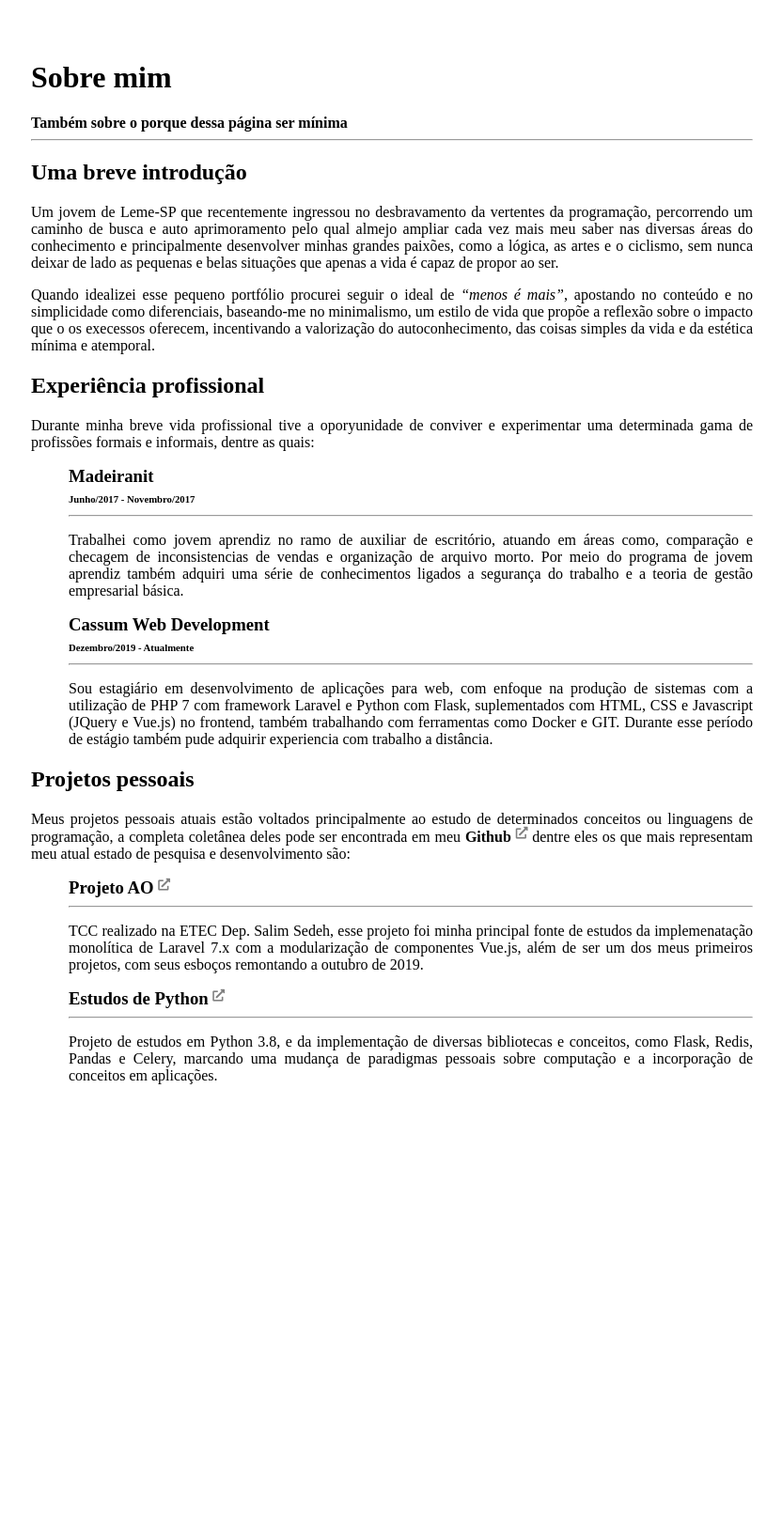
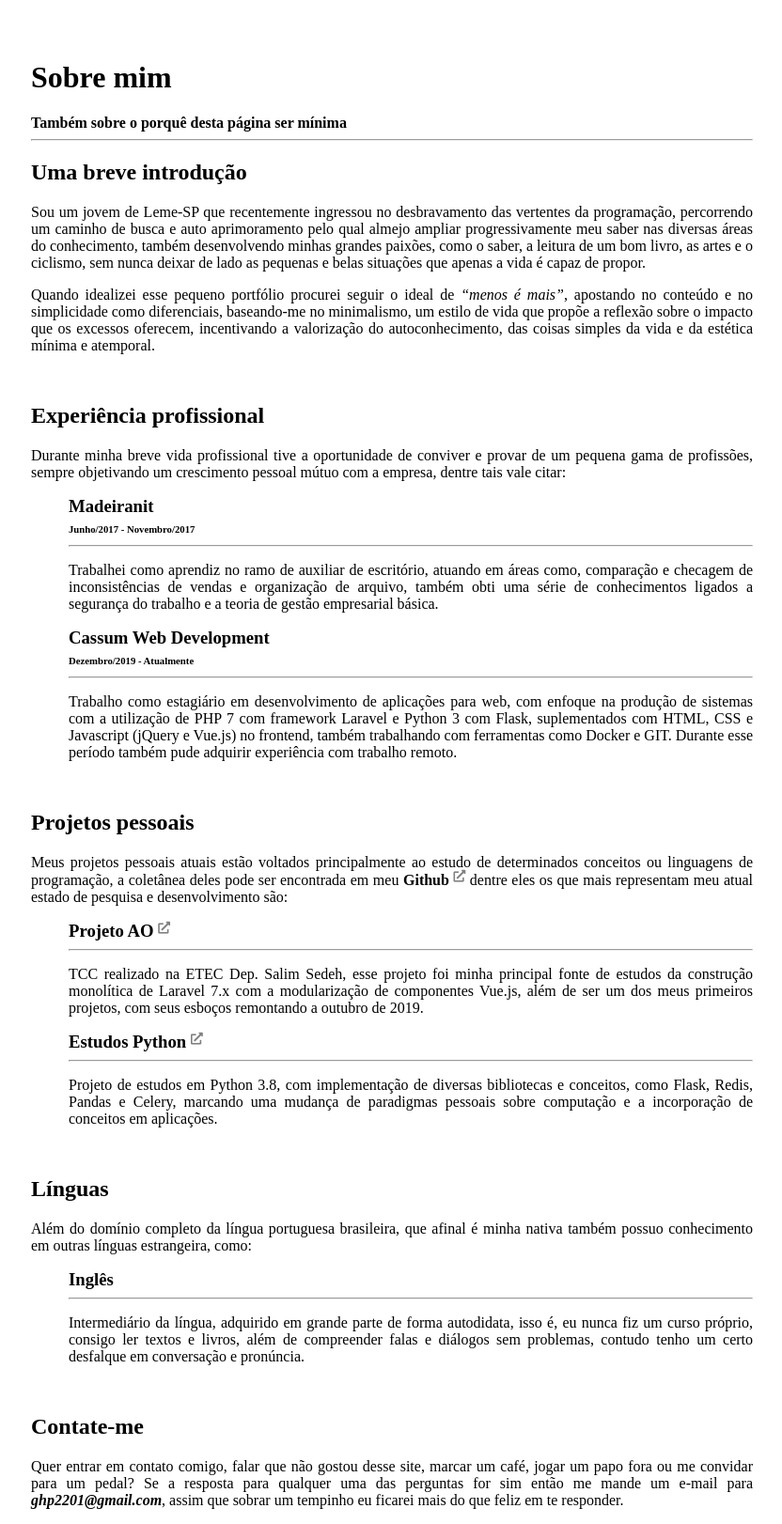
Before and after one commit to gustapinto/gustapinto.github.io, a Jekyll site: the page built from index.md, in a window 1280 px wide. Shown: the whole page at 94% size, without its empty margins (223-1055 px from the left). Built offline with Jekyll 4.4.1, drawn with Linux system fonts in a browser that asks for light colours; nearby versions of some CDN libraries; before the commit the page ends 1170 px from its top, so only the background shows below that.

Commit message:
Make somo text and styles revision

```diff
--- a/assets/styles.css
+++ b/assets/styles.css
@@ -4,11 +4,6 @@ body {
   margin-left: 20%;
   margin-right: 20%;
   text-align: justify;
-}
-
-a {
-  text-decoration: none;
-  color: #000;
 }
 
 h3,
@@ -22,10 +17,18 @@ ul {
   list-style-type: none;
 }
 
+.spacer {
+  height: 1rem;
+}
+
 .fa-external-link-alt {
   font-size: 0.8rem;
   vertical-align: 40%;
   color: #808080;
+}
+
+.fa-external-link-alt:hover {
+  color: #0094ff;
 }
 
 @media (max-width: 480px) {
@@ -42,6 +45,6 @@ ul {
   .fa-external-link-alt {
     font-size: 1rem;
     vertical-align: 20%;
-    color: #808080;
+    color: #0094ff;
   }
 }
--- a/index.md
+++ b/index.md
@@ -2,62 +2,84 @@
 layout: default
 title: Gustavo H. Pinto
 content_title: Sobre mim
-content_subtitle: Também sobre o porque dessa página ser mínima
+content_subtitle: Também sobre o porquê desta página ser mínima
 ---
 ## Uma breve introdução
-Um jovem de Leme-SP que recentemente ingressou no desbravamento da
+Sou um jovem de Leme-SP que recentemente ingressou no desbravamento das
 vertentes da programação, percorrendo um caminho de busca e auto aprimoramento
-pelo qual almejo ampliar cada vez mais meu saber nas diversas áreas do
-conhecimento e principalmente desenvolver minhas grandes paixões, como
-a lógica, as artes e o ciclismo, sem nunca deixar de lado as pequenas e
-belas situações que apenas a vida é capaz de propor ao ser.
+pelo qual almejo ampliar progressivamente meu saber nas diversas áreas do
+conhecimento, também desenvolvendo minhas grandes paixões, como
+o saber, a leitura de um bom livro, as artes e o ciclismo, sem nunca deixar de
+lado as pequenas e belas situações que apenas a vida é capaz de propor.
 
 Quando idealizei esse pequeno portfólio procurei seguir o ideal de
 _"menos é mais"_, apostando no conteúdo e no simplicidade como diferenciais,
 baseando-me no minimalismo, um estilo de vida que propõe a reflexão sobre o
-impacto que o os execessos oferecem, incentivando a valorização do
+impacto que os excessos oferecem, incentivando a valorização do
 autoconhecimento, das coisas simples da vida e da estética mínima e atemporal.
 
+<div class="spacer"></div>
 
 ## Experiência profissional
-Durante minha breve vida profissional tive a oporyunidade de conviver e
-experimentar uma determinada gama de profissões formais e informais, dentre as
-quais:
+Durante minha breve vida profissional tive a oportunidade de conviver e
+provar de um pequena gama de profissões, sempre objetivando um crescimento
+pessoal mútuo com a empresa, dentre tais vale citar:
 
 - ### Madeiranit <br/>
   ###### Junho/2017 - Novembro/2017
   ------
-  Trabalhei como jovem aprendiz no ramo de auxiliar de escritório, atuando em
-  áreas como, comparação e checagem de inconsistencias de vendas e organização
-  de arquivo morto. Por meio do programa de jovem aprendiz também adquiri uma
-  série de conhecimentos ligados a segurança do trabalho e a teoria de gestão
-  empresarial básica.
+  Trabalhei como aprendiz no ramo de auxiliar de escritório, atuando em
+  áreas como, comparação e checagem de inconsistências de vendas e organização
+  de arquivo, também obti uma série de conhecimentos ligados a segurança do
+  trabalho e a teoria de gestão empresarial básica.
 
 - ### Cassum Web Development <br/>
   ###### Dezembro/2019 - Atualmente
   ------
-  Sou estagiário em desenvolvimento de aplicações para web, com enfoque na
-  produção de sistemas com a utilização de PHP 7 com framework Laravel e Python
-  com Flask, suplementados com HTML, CSS e Javascript (JQuery e Vue.js) no
+  Trabalho como estagiário em desenvolvimento de aplicações para web, com enfoque
+  na produção de sistemas com a utilização de PHP 7 com framework Laravel e Python 3
+  com Flask, suplementados com HTML, CSS e Javascript (jQuery e Vue.js) no
   frontend, também trabalhando com ferramentas como Docker e GIT. Durante esse
-  período de estágio também pude adquirir experiencia com trabalho a distância.
+  período também pude adquirir experiência com trabalho remoto.
 
+<div class="spacer"></div>
 
 ## Projetos pessoais
 Meus projetos pessoais atuais estão voltados principalmente ao estudo de
-determinados conceitos ou linguagens de programação, a completa coletânea deles
+determinados conceitos ou linguagens de programação, a coletânea deles
 pode ser encontrada em meu **Github [<i class="fas fa-external-link-alt"></i>](https://github.com/ghp2201){:target="_blank"}**
 dentre eles os que mais representam meu atual estado de pesquisa e desenvolvimento são:
 
-- ### Projeto AO [<i class="fas fa-external-link-alt"></i>](https://github.com/projeto-ao/projeto-ao){:target="_blank}
+- ### Projeto AO [<i class="fas fa-external-link-alt"></i>](https://github.com/projeto-ao/projeto-ao){:target="_blank"}
   ------
   TCC realizado na ETEC Dep. Salim Sedeh, esse projeto foi minha principal
-  fonte de estudos da implemenatação monolítica de Laravel 7.x com a modularização
+  fonte de estudos da construção monolítica de Laravel 7.x com a modularização
   de componentes Vue.js, além de ser um dos meus primeiros projetos, com seus
   esboços remontando a outubro de 2019.
 
-- ### Estudos de Python [<i class="fas fa-external-link-alt"></i>](https://github.com/ghp2201/python-studies){:target="_blank"}
+- ### Estudos Python [<i class="fas fa-external-link-alt"></i>](https://github.com/ghp2201/python-studies){:target="_blank"}
   ------
-  Projeto de estudos em Python 3.8, e da implementação de diversas bibliotecas e
+  Projeto de estudos em Python 3.8, com implementação de diversas bibliotecas e
   conceitos, como Flask, Redis, Pandas e Celery, marcando uma mudança de paradigmas
   pessoais sobre computação e a incorporação de conceitos em aplicações.
+
+<div class="spacer"></div>
+
+## Línguas
+Além do domínio completo da língua portuguesa brasileira, que afinal é minha nativa
+também possuo conhecimento em outras línguas estrangeira, como:
+
+- ### Inglês
+  ------
+  Intermediário da língua, adquirido em grande parte de forma autodidata,
+  isso é, eu nunca fiz um curso próprio, consigo ler textos e livros, além de
+  compreender falas e diálogos sem problemas, contudo tenho um certo desfalque em
+  conversação e  pronúncia.
+
+<div class="spacer"></div>
+
+## Contate-me
+Quer entrar em contato comigo, falar que não gostou desse site, marcar um café,
+jogar um papo fora ou me convidar para um pedal? Se a resposta para qualquer
+uma das perguntas for sim então me mande um e-mail para ***ghp2201@gmail.com***,
+assim que sobrar um tempinho eu ficarei mais do que feliz em te responder.
```
